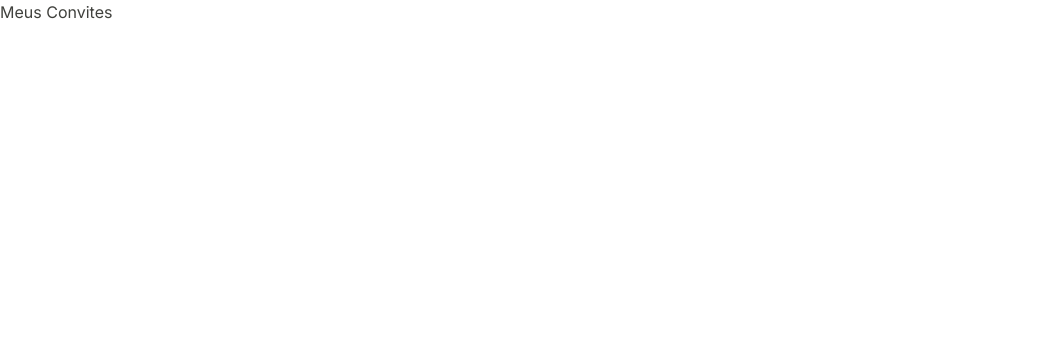
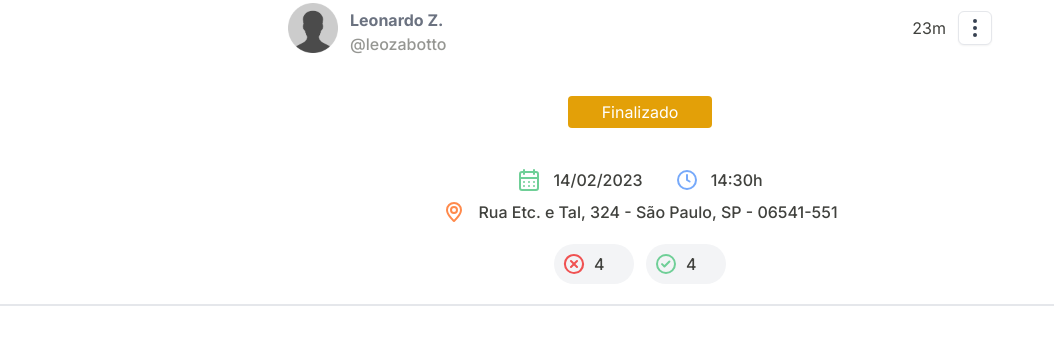
Before and after one commit to leozabotto/tennis-bros-app, a Next.js app: page /home/components/MyInvites in a window 1280 px wide. Shown: the top 344 px of the page, without its empty margins (0-1054 px from the left). Built offline with nearby package versions, Linux system fonts and the light colour scheme.

Commit message:
chore: invite base

```diff
--- a/package.json
+++ b/package.json
@@ -9,6 +9,7 @@
     "lint": "next lint"
   },
   "dependencies": {
+    "@headlessui/react": "^1.7.12",
     "@iconscout/react-unicons": "^1.1.6",
     "@next/font": "13.1.6",
     "@stitches/react": "^1.2.8",
--- /dev/null
+++ b/src/components/DropdownMenu/index.tsx
@@ -0,0 +1,57 @@
+import { Fragment } from 'react';
+import { Icon, UilEllipsisV } from '@iconscout/react-unicons';
+import { Menu, Transition } from '@headlessui/react';
+
+type DropdownMenuItem = {
+  label: string;
+  Icon?: Icon;
+  onClick: () => void;
+  isHidden: boolean;
+};
+
+interface DropdownMenuProps {
+  items?: DropdownMenuItem[];
+}
+
+export default function DropdownMenu({ items }: DropdownMenuProps) {
+  return (
+    <Menu as="div" className="relative inline-block text-left">
+      <div>
+        <Menu.Button className="inline-flex w-auto justify-center rounded-md border border-gray-200 bg-white px-1 py-1 text-sm font-medium text-gray-700 shadow-sm hover:bg-gray-50 focus:outline-none focus:ring-2 focus:ring-c-green-200 focus:ring-offset-2 focus:ring-offset-gray-100">
+          <UilEllipsisV aria-hidden="true" />
+        </Menu.Button>
+      </div>
+
+      <Transition
+        as={Fragment}
+        enter="transition ease-out duration-100"
+        enterFrom="transform opacity-0 scale-95"
+        enterTo="transform opacity-100 scale-100"
+        leave="transition ease-in duration-75"
+        leaveFrom="transform opacity-100 scale-100"
+        leaveTo="transform opacity-0 scale-95"
+      >
+        <Menu.Items className="absolute right-0 z-10 mt-2 w-auto origin-top-right rounded-md bg-white shadow-lg ring-1 ring-black ring-opacity-5 focus:outline-none">
+          <div className="py-1">
+            {items
+              ?.filter((item) => !item.isHidden)
+              .map(({ Icon, label, onClick }: DropdownMenuItem, index) => (
+                <Menu.Item key={index}>
+                  <a
+                    href="#"
+                    className={
+                      'flex flex-nowrap w-auto items-center gap-4 text-gray-700 block px-4 py-2 text-sm'
+                    }
+                    onClick={onClick}
+                  >
+                    {Icon && <Icon />}
+                    {label}
+                  </a>
+                </Menu.Item>
+              ))}
+          </div>
+        </Menu.Items>
+      </Transition>
+    </Menu>
+  );
+}
--- /dev/null
+++ b/src/components/InviteCard/index.tsx
@@ -0,0 +1,102 @@
+import Image from 'next/image';
+
+import userProfilePlaceholder from '@/assets/images/user-profile-placeholder.png';
+import DropdownMenu from '../DropdownMenu';
+import {
+  UilCalendarAlt,
+  UilCheckCircle,
+  UilClock,
+  UilEdit,
+  UilMapMarker,
+  UilTimesCircle,
+  UilTrashAlt,
+} from '@iconscout/react-unicons';
+
+const InviteStatusLabel = () => {
+  return (
+    <div className="text-white bg-yellow-400 py-1 px-2 w-36 flex items-center justify-center rounded">
+      <span className="block">Finalizado</span>
+    </div>
+  );
+};
+
+const InviteTotalizators = () => {
+  return (
+    <div className="flex gap-3 mt-5 md:justify-center">
+      <button className="bg-gray-100 p-2 rounded-full w-20 flex items-center jusitfy-center gap-2 font-medium">
+        <UilTimesCircle className="text-red-500" /> 4
+      </button>
+      <button className="bg-gray-100 p-2 rounded-full w-20 flex items-center jusitfy-center gap-2 font-medium">
+        <UilCheckCircle className="text-c-green-200" /> 4
+      </button>
+    </div>
+  );
+};
+
+export default function InviteCard() {
+  return (
+    <div className="border-b-2 pb-5">
+      <div className="flex justify-between md:px-10 lg:px-32 xl:px-72">
+        <div className="flex gap-3 items-center">
+          <Image
+            src={userProfilePlaceholder}
+            width={50}
+            height={50}
+            alt="Foto de Perfil do Usuário"
+          />
+          <div className="flex flex-col items-start">
+            <span className="font-bold block text-center mt-2 text-gray-500">
+              Leonardo Z.
+            </span>
+            <span className="font-medium block text-center text-c-gray-200">
+              @leozabotto
+            </span>
+          </div>
+        </div>
+
+        <div className="flex items-center gap-3">
+          <span>23m</span>
+          <DropdownMenu
+            items={[
+              {
+                label: 'Editar',
+                Icon: UilEdit,
+                onClick: () => alert('Opening Edit Modal'),
+                isHidden: false,
+              },
+              {
+                label: 'Excluir',
+                Icon: UilTrashAlt,
+                onClick: () => alert('Opening Delete Modal'),
+                isHidden: false,
+              },
+            ]}
+          />
+        </div>
+      </div>
+
+      <div className="mt-10 flex justify-center">
+        <InviteStatusLabel />
+      </div>
+
+      <div className="pt-10 flex flex-col gap-2">
+        <div className="flex gap-8 md:justify-center">
+          <span className="font-medium flex gap-3 items-center">
+            <UilCalendarAlt className="text-c-green-200" /> 14/02/2023{' '}
+          </span>{' '}
+          <span className="font-medium flex gap-3 items-center">
+            <UilClock className="text-blue-400" /> 14:30h
+          </span>
+        </div>
+        <span className="font-medium flex gap-3 items-star md:justify-center">
+          <UilMapMarker className="text-orange-400" />
+          <span className="text-center">
+            Rua Etc. e Tal, 324 - São Paulo, SP - 06541-551
+          </span>
+        </span>
+      </div>
+
+      <InviteTotalizators />
+    </div>
+  );
+}
--- a/src/pages/home/components/MyInvites/index.tsx
+++ b/src/pages/home/components/MyInvites/index.tsx
@@ -1,3 +1,9 @@
+import InviteCard from '@/components/InviteCard';
+
 export default function MyInvites() {
-  return <h1>Meus Convites</h1>;
+  return (
+    <div>
+      <InviteCard />
+    </div>
+  );
 }
--- /dev/null
+++ b/src/utils/handleClassNames.ts
@@ -0,0 +1,3 @@
+export default function handleClassNames(...classes: string[]) {
+  return classes.filter(Boolean).join(' ');
+}
```
Also changed, not shown: 1 other file (tests, documents, lock files or other folders).
